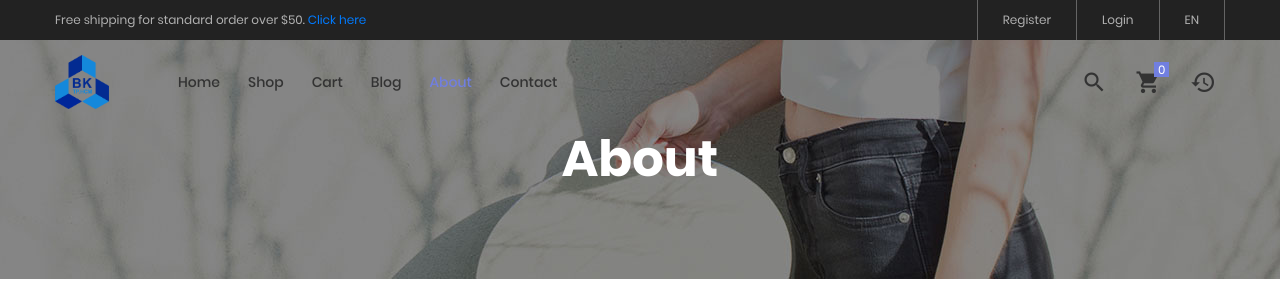
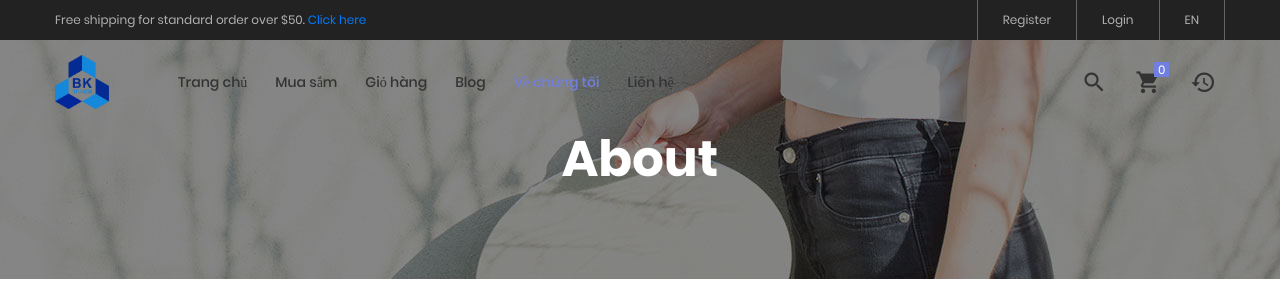
Before and after one commit to hoangkim98/mobile_phone_selling, a PHP site: page /assignment2/about.php in a window 1280 px wide. Shown: the top 300 px of the page. Run offline with PHP 8.4, Linux system fonts and the light colour scheme; some web fonts are replaced.

Commit message:
update home

```diff
--- a/layout_head.php
+++ b/layout_head.php
@@ -89,15 +89,15 @@
 					<div class="menu-desktop">
 						<ul class="main-menu">
 							<li>
-								<a href="index.php"  id="homee">Home</a>
+								<a href="index.php"  id="homee">Trang chủ</a>
 							</li>
 
 							<li>
-								<a href="products.php" id="shopp">Shop</a>
+								<a href="products.php" id="shopp">Mua sắm</a>
 							</li>
 
 							<li>
-								<a href="shopping-cart.php" id="cartt">Cart</a>
+								<a href="shopping-cart.php" id="cartt">Giỏ hàng</a>
 							</li>
 
 							<li>
@@ -105,11 +105,11 @@
 							</li>
 
 							<li>
-								<a href="about.php" id="aboutt">About</a>
+								<a href="about.php" id="aboutt">Về chúng tôi</a>
 							</li>
 
 							<li>
-								<a href="contact.php" id="contactt">Contact</a>
+								<a href="contact.php" id="contactt">Liên hệ</a>
 							</li>
 						</ul>
 					</div>
```
